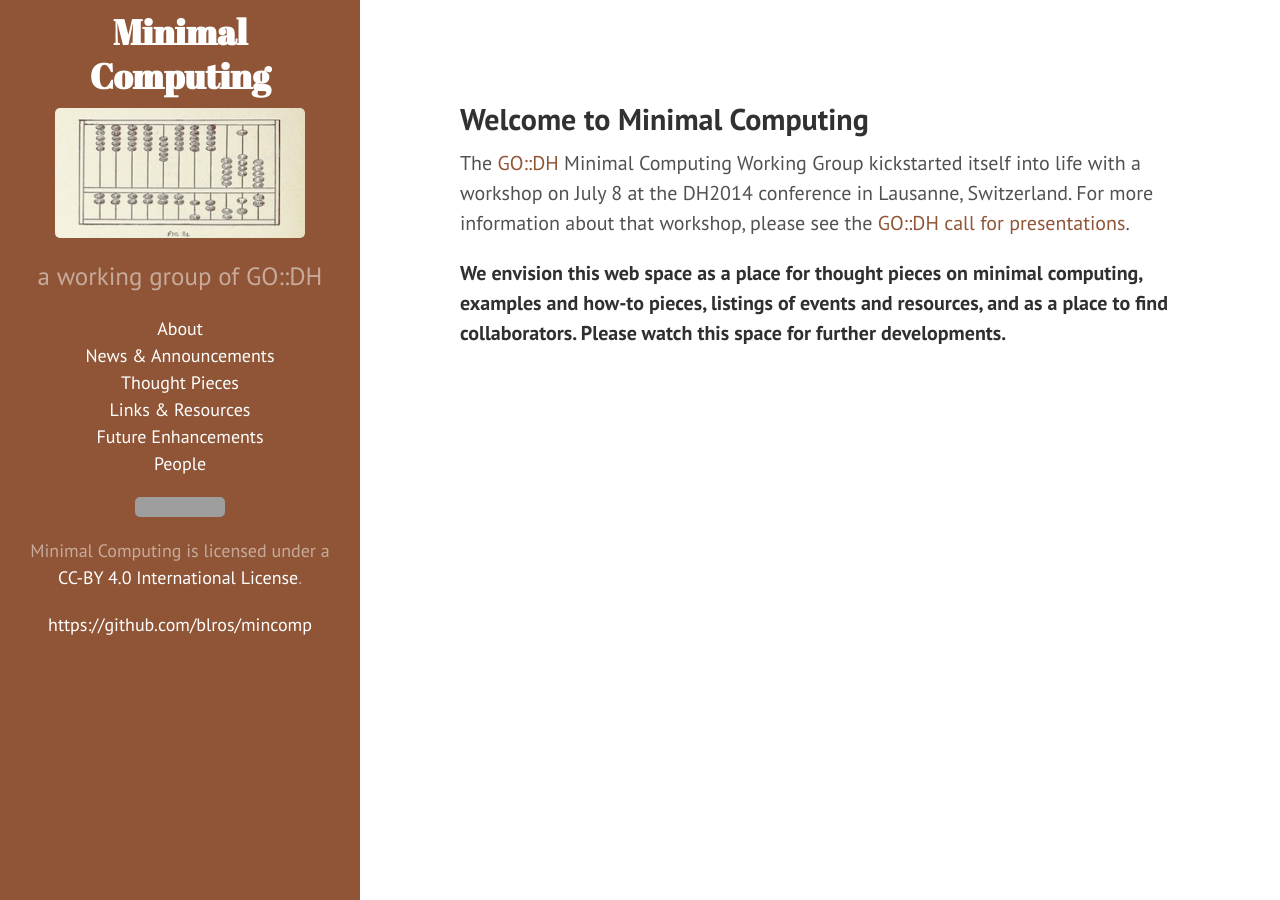
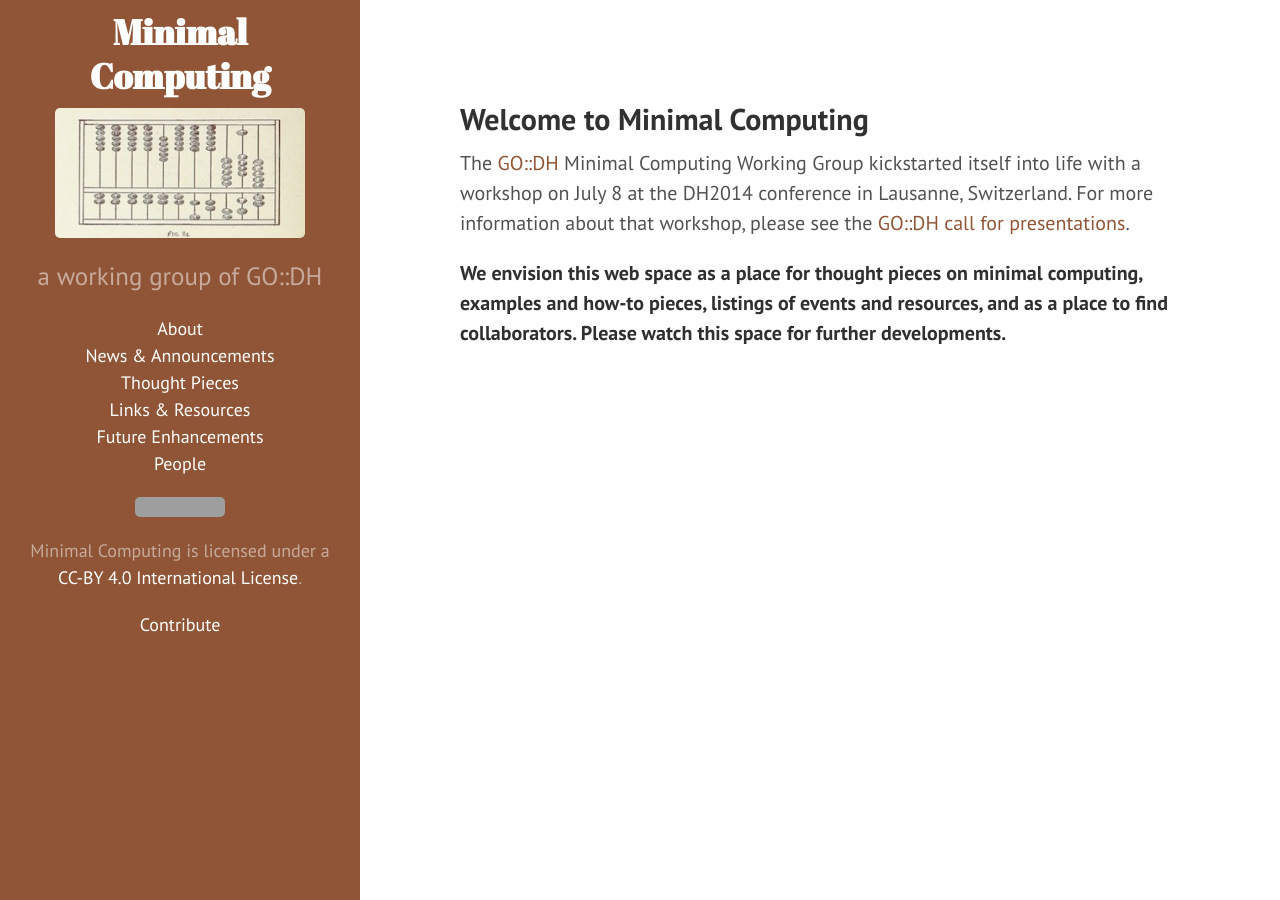
Before and after one commit to go-dh/mincomp, a Jekyll site: the page built from index.html, in a window 1280 px wide. Built offline with Jekyll 4.4.1, drawn with Linux system fonts in a browser that asks for light colours; the list of posts is cut into pages by our own code; grey boxes are pictures that could not be loaded.

Commit message:
fixed text on sidebar

```diff
--- a/_includes/sidebar.html
+++ b/_includes/sidebar.html
@@ -31,7 +31,7 @@
 
     </ul>
 <p><a rel="license" href="http://creativecommons.org/licenses/by/4.0/"><img alt="Creative Commons License" style="border-width:0" src="https://i.creativecommons.org/l/by/4.0/88x31.png" /></a><span xmlns:dct="http://purl.org/dc/terms/" property="dct:title">Minimal Computing</span> is licensed under a <a rel="license" href="http://creativecommons.org/licenses/by/4.0/">CC-BY 4.0 International License</a>.</p>
-<p><a href="https://github.com/go-dh/mincomp/tree/gh-pages">https://github.com/blros/mincomp</a></p>
+<p><a href="https://github.com/go-dh/mincomp/tree/gh-pages">Contribute</a></p>
 <!--    <p>&copy; {{ site.time | date: '%Y' }}. All rights reserved.</p> -->
 
 </div>
```
